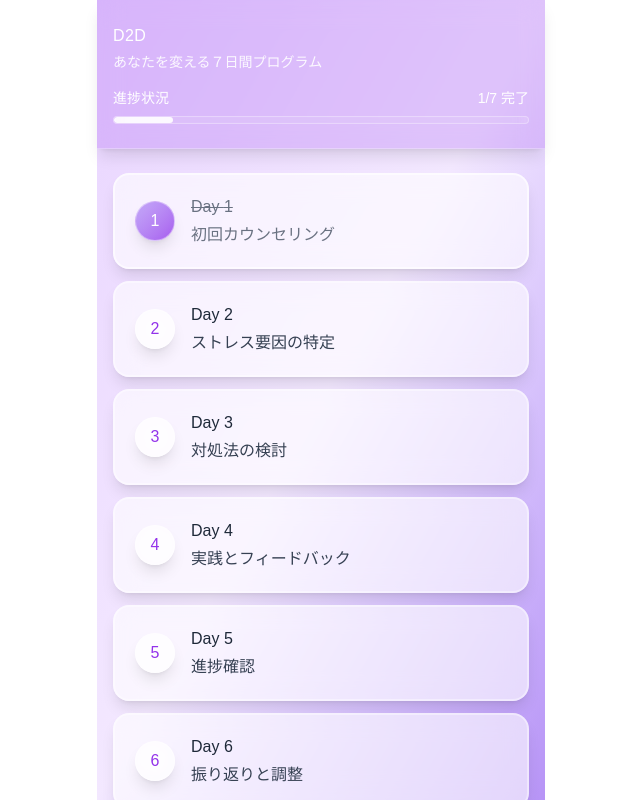
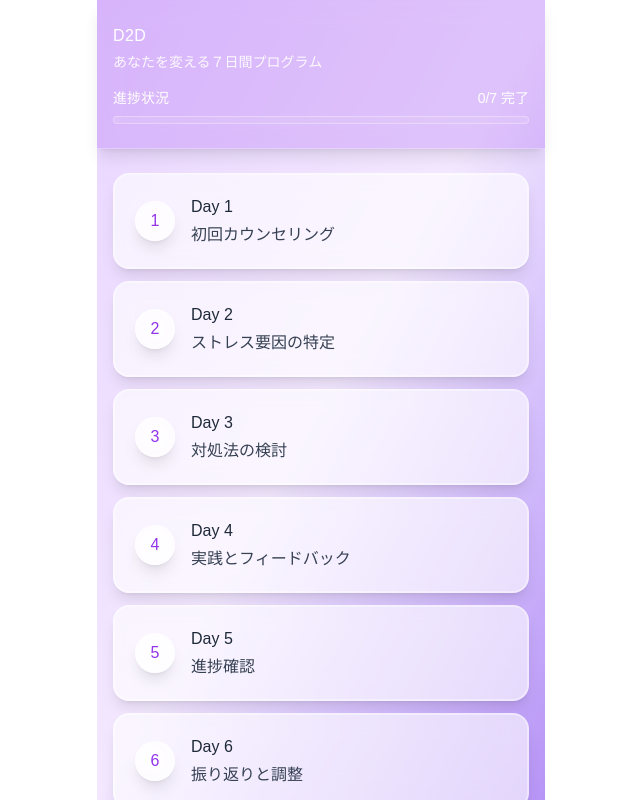
Before and after one commit to tsukasa829/d2d, a Next.js app: page / in a window 1280 px wide. Shown: the whole page, without its empty margins (319-959 px from the left). Built offline with nearby package versions, Linux system fonts and the light colour scheme; no server answers.

Commit message:
feat(home): add stage-based completion tracking with checkmarks and disabled links

```diff
--- a/app/page.tsx
+++ b/app/page.tsx
@@ -3,16 +3,20 @@ import Link from "next/link";
 import { motion } from "motion/react";
 import { Calendar } from "lucide-react";
 import PageHeader from "@/components/ui/PageHeader";
+import { useSessionStore } from "@/lib/stores/sessionStore";
 
 export default function Home() {
+  const { user } = useSessionStore();
+  const stage = user?.stage ?? 0;
+
   const days = [
-    { day: 1, title: "初回カウンセリング", completed: true, path: "/chat/day1-confirm" },
-    { day: 2, title: "ストレス要因の特定", completed: false, path: "/chat/day2" },
-    { day: 3, title: "対処法の検討", completed: false, path: "/chat/day3" },
-    { day: 4, title: "実践とフィードバック", completed: false, path: "/chat/day4" },
-    { day: 5, title: "進捗確認", completed: false, path: "/chat/day5" },
-    { day: 6, title: "振り返りと調整", completed: false, path: "/chat/day6" },
-    { day: 7, title: "総合評価", completed: false, path: "/chat/day7" },
+    { day: 1, title: "初回カウンセリング", completed: stage >= 1, path: "/chat/day1-confirm" },
+    { day: 2, title: "ストレス要因の特定", completed: stage >= 2, path: "/chat/day2" },
+    { day: 3, title: "対処法の検討", completed: stage >= 3, path: "/chat/day3" },
+    { day: 4, title: "実践とフィードバック", completed: stage >= 4, path: "/chat/day4" },
+    { day: 5, title: "進捗確認", completed: stage >= 5, path: "/chat/day5" },
+    { day: 6, title: "振り返りと調整", completed: stage >= 6, path: "/chat/day6" },
+    { day: 7, title: "総合評価", completed: stage >= 7, path: "/chat/day7" },
   ];
   const completedCount = days.filter((d) => d.completed).length;
 
@@ -39,14 +43,16 @@ export default function Home() {
       {/* Day List */}
       <div className="flex-1 overflow-y-auto px-4 py-6">
         <div className="space-y-3">
-          {days.map((day, index) => (
-            <Link key={day.day} href={day.path} className="block">
+          {days.map((day, index) => {
+            const DayCard = (
               <motion.div
                 initial={{ opacity: 0, x: -20 }}
                 animate={{ opacity: 1, x: 0 }}
                 transition={{ delay: index * 0.05 }}
-                className={`bg-white/60 backdrop-blur-md rounded-2xl shadow-lg border-2 transition-all hover:shadow-xl hover:bg-white/70 ${
-                  day.completed ? 'border-white/60' : 'border-white/40'
+                className={`bg-white/60 backdrop-blur-md rounded-2xl shadow-lg border-2 transition-all ${
+                  day.completed
+                    ? 'border-white/60 opacity-60 cursor-not-allowed'
+                    : 'border-white/40 hover:shadow-xl hover:bg-white/70 cursor-pointer'
                 }`}
               >
                 <div className="p-5 flex items-center gap-4">
@@ -55,7 +61,13 @@ export default function Home() {
                       ? 'bg-gradient-to-br from-[#B794F6]/80 to-[#9333EA]/80 text-white'
                       : 'bg-white/60 text-[#9333EA]'
                   }`}>
-                    <span>{day.day}</span>
+                    {day.completed ? (
+                      <svg className="w-6 h-6" fill="none" stroke="currentColor" viewBox="0 0 24 24">
+                        <path strokeLinecap="round" strokeLinejoin="round" strokeWidth={2} d="M5 13l4 4L19 7" />
+                      </svg>
+                    ) : (
+                      <span>{day.day}</span>
+                    )}
                   </div>
                   <div className="flex-1">
                     <div className="flex items-center gap-3 mb-1">
@@ -65,8 +77,16 @@ export default function Home() {
                   </div>
                 </div>
               </motion.div>
-            </Link>
-          ))}
+            );
+
+            return day.completed ? (
+              <div key={day.day}>{DayCard}</div>
+            ) : (
+              <Link key={day.day} href={day.path} className="block">
+                {DayCard}
+              </Link>
+            );
+          })}
         </div>
 
         <div className="mt-8 space-y-3">
```
